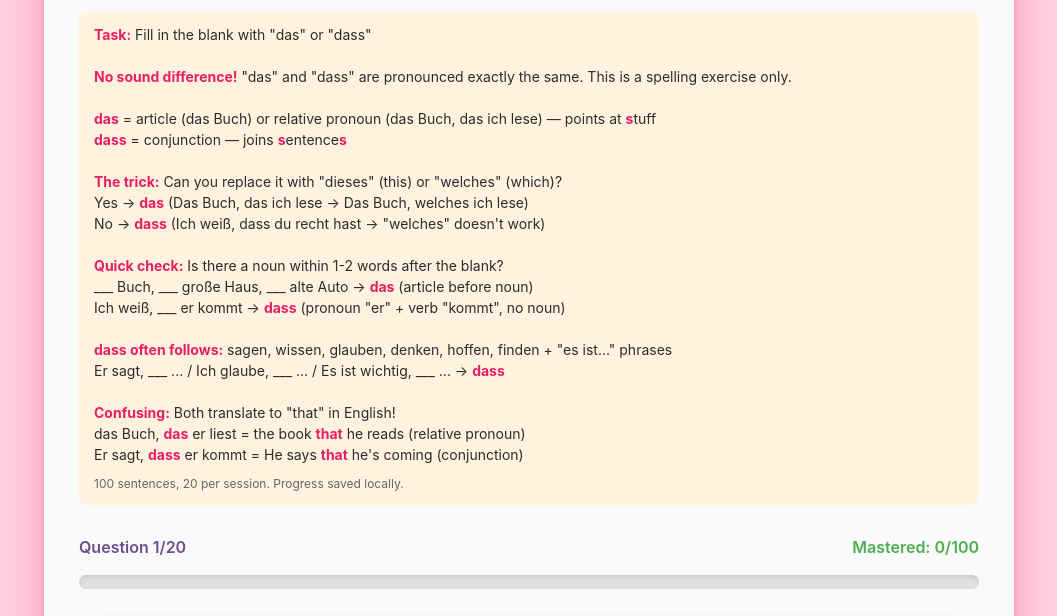
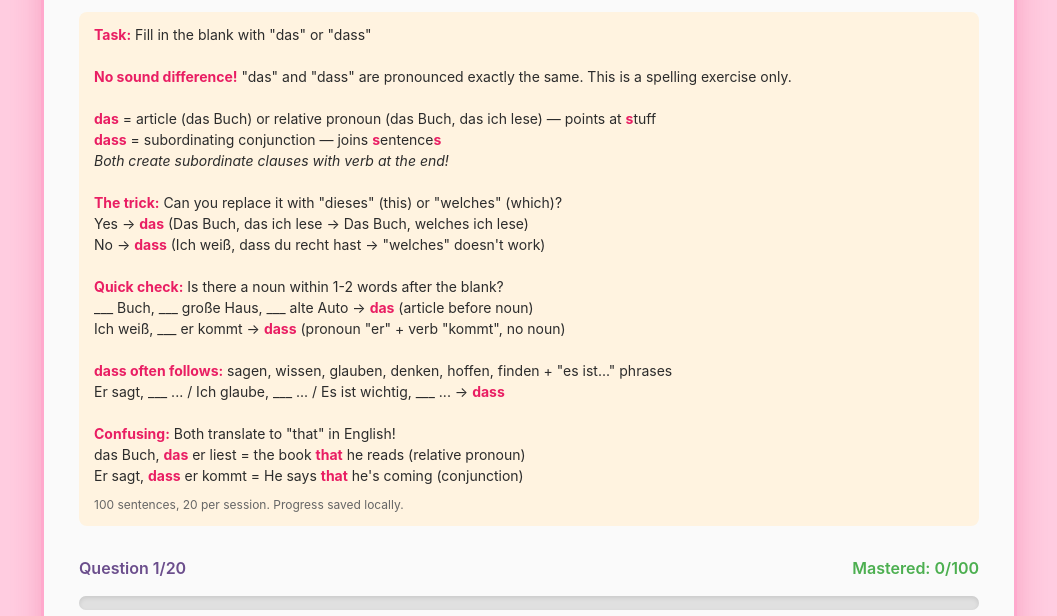
Before and after one commit to smarterGerman/german-trainers, a plain HTML site: page das-dass-trainer.html in a window 1280 px wide. Both pictures are taken after a click on the button "Info". Shown: the part 165-781 px from the top of the page, without its empty margins (111-1168 px from the left). Drawn offline with Linux system fonts and the light colour scheme.

Commit message:
Clarify dass is subordinating conjunction, both create verb-final clauses

```diff
--- a/das-dass-trainer.html
+++ b/das-dass-trainer.html
@@ -325,7 +325,8 @@
       <strong>No sound difference!</strong> "das" and "dass" are pronounced exactly the same. This is a spelling exercise only.
       <br><br>
       <strong>das</strong> = article (das Buch) or relative pronoun (das Buch, das ich lese) — points at <strong>s</strong>tuff<br>
-      <strong>dass</strong> = conjunction — joins <strong>s</strong>entence<strong>s</strong>
+      <strong>dass</strong> = subordinating conjunction — joins <strong>s</strong>entence<strong>s</strong><br>
+      <em>Both create subordinate clauses with verb at the end!</em>
       <br><br>
       <strong>The trick:</strong> Can you replace it with "dieses" (this) or "welches" (which)?<br>
       Yes → <strong>das</strong> (Das Buch, das ich lese → Das Buch, welches ich lese)<br>
```
